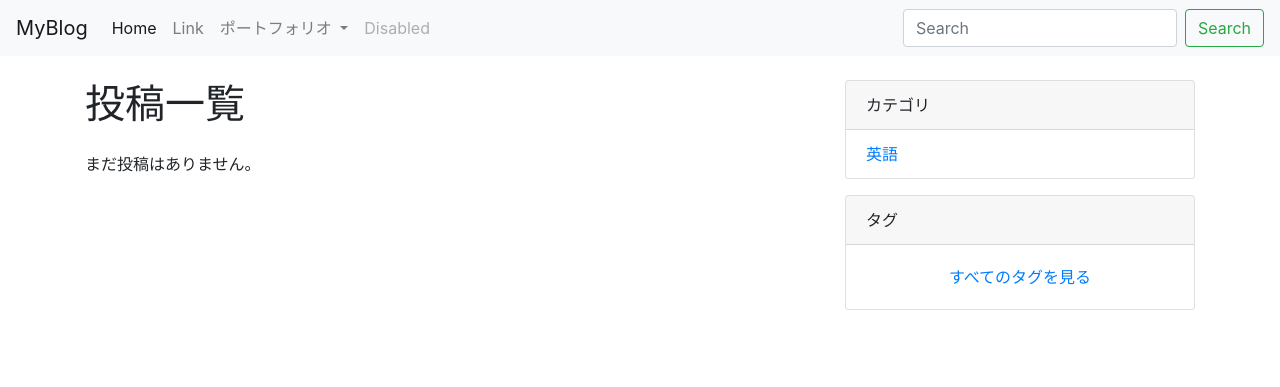
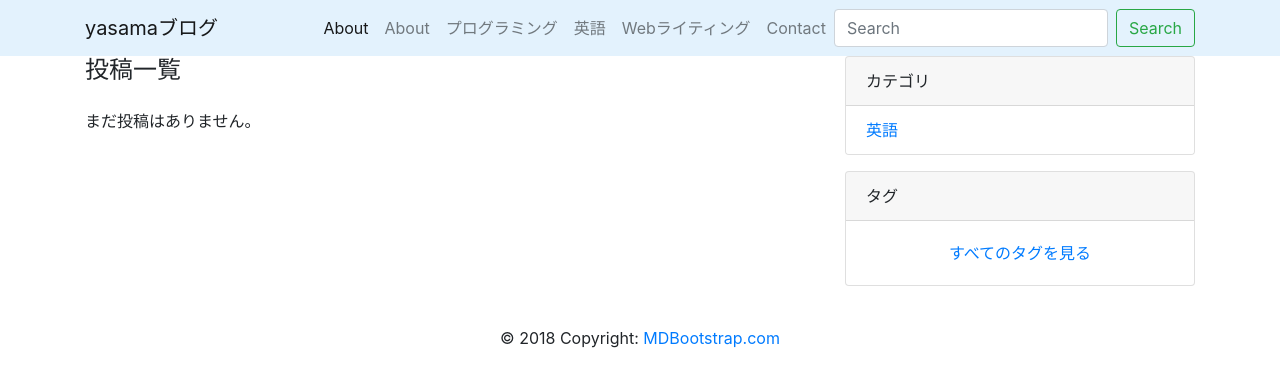
Before and after one commit to finish-cloud/Django_blog, a Django app: template blog/templates/blog/index.html in a window 1280 px wide. Shown: the top 387 px of the page. Run offline with Django 3.2, Linux system fonts and the light colour scheme; the template is opened without the code that fills it: values that come from a table or form of the project are taken from there, others are empty; data comes from the database, SQL or seed files in the repository; both versions use the stored data as it was after the commit; parts of the project's set-up code (start-up, migrations or seed data) failed here and were passed over; some libraries are stand-ins or nearby versions.

Commit message:
change style

```diff
--- a/blog/templates/blog/index.html
+++ b/blog/templates/blog/index.html
@@ -1,13 +1,33 @@
 {% extends "base.html" %}
+
 
 {% block title %}投稿一覧 | {{ block.super }}{% endblock %}
 {% block description %}マイブログです。毎日更新します。{% endblock %}
 
 {% block content %}
+<head>
+  <meta charset="UTF-8">
+  <title>ページタイトル</title>
+
+  <!-- You can use Open Graph tags to customize link previews.
+       Learn more: https://developers.facebook.com/docs/sharing/webmasters -->
+  <meta property="og:url"         content="http://example.com/sample.html" />
+  <meta property="og:type"        content="website" />
+  <meta property="og:site_name"   content="サイト名" />
+  <meta property="og:title"       content="ページタイトル" />
+  <meta property="og:description" content="説明文" />
+  <meta property="og:image"       content="http://example.com/site-image.png" />
+  <meta property="fb:app_id"      content="111122223333444" />
+</head>
+  <!-- /.container -->
+
+  <!-- Bootstrap core JavaScript -->
+  <script src="vendor/jquery/jquery.min.js"></script>
+  <script src="vendor/bootstrap/js/bootstrap.bundle.min.js"></script>
 <div class="container">
   <div class="row">
     <main class="col-md-8">
-      <h1 class="mb-4">投稿一覧</h1>
+      <h4 class="mb-4">投稿一覧</h4>
       {% include "blog/snippets/main_post_list.html" %}
       {% include "blog/snippets/pagination.html" %}
       {# {% include "blog/snippets/pagination_b.html" %} #}
@@ -17,4 +37,27 @@
     </aside>
   </div>
 </div>
+
+
+  <!-- /.container -->
+
+
+
+  <!-- Bootstrap core JavaScript -->
+  <script src="vendor/jquery/jquery.min.js"></script>
+  <script src="vendor/bootstrap/js/bootstrap.bundle.min.js"></script>
+
+
+
+  <footer class="page-footer font-small pt-4">
+      <div class="footer-copyright text-center py-3">© 2018 Copyright:
+        <a href="https://mdbootstrap.com/bootstrap-tutorial/"> MDBootstrap.com</a>
+        </div>
+        <!-- Copyright -->
+
+      </footer>
+      <!-- Footer -->
+
 {% endblock %}
+
+{% load static %}
--- a/templates/base.html
+++ b/templates/base.html
@@ -7,7 +7,8 @@
   <meta name="viewport" content="width=device-width, initial-scale=1, shrink-to-fit=no">
   <title>{% block title %}MyBlog{% endblock %}</title>
   <meta name="description" content="{% block description %}{% endblock %}">
-
+  <link rel="stylesheet" href="{% static 'css/blog.css' %}">
+  <script type="text/javascript" src="{% static 'js/blog.js' %}"></script>
   <link rel="icon" href="{% static 'img/favicon.ico' %}">
   <!-- Bootstrap CSS -->
   <link rel="stylesheet" href="https://stackpath.bootstrapcdn.com/bootstrap/4.1.3/css/bootstrap.min.css" integrity="sha384-MCw98/SFnGE8fJT3GXwEOngsV7Zt27NXFoaoApmYm81iuXoPkFOJwJ8ERdknLPMO" crossorigin="anonymous">
--- a/templates/base/navbar.html
+++ b/templates/base/navbar.html
@@ -1,32 +1,30 @@
-<!-- templates/base/navbar.html -->
-
-<nav class="navbar navbar-expand-lg navbar-light bg-light mb-4">
-  <a class="navbar-brand" href="/">MyBlog</a>
-  <button class="navbar-toggler" type="button" data-toggle="collapse" data-target="#navbarSupportedContent" aria-controls="navbarSupportedContent" aria-expanded="false" aria-label="Toggle navigation">
+ <nav class="navbar navbar-expand-lg navbar-light" style="background-color: #e3f2fd;">
+    <div class="container">
+      <a class="navbar-brand" href="#">yasamaブログ</a>
+      <button class="navbar-toggler" type="button" data-toggle="collapse" data-target="#navbarResponsive" aria-controls="navbarResponsive" aria-expanded="false" aria-label="Toggle navigation">
         <span class="navbar-toggler-icon"></span>
       </button>
-
-  <div class="collapse navbar-collapse" id="navbarSupportedContent">
-    <ul class="navbar-nav mr-auto">
+      <div class="collapse navbar-collapse" id="navbarResponsive">
+        <ul class="navbar-nav ml-auto">
           <li class="nav-item active">
-        <a class="nav-link" href="#">Home <span class="sr-only">(current)</span></a>
+            <a class="nav-link" href="#">About
+              <span class="sr-only">(current)</span>
+            </a>
           </li>
           <li class="nav-item">
-        <a class="nav-link" href="#">Link</a>
-      </li>
-      <li class="nav-item dropdown">
-        <a class="nav-link dropdown-toggle" href="#" id="navbarDropdown" role="button" data-toggle="dropdown" aria-haspopup="true" aria-expanded="false">
-          ポートフォリオ
-        </a>
-        <div class="dropdown-menu" aria-labelledby="navbarDropdown">
-          <a class="dropdown-item" href="#">Python</a>
-          <a class="dropdown-item" href="#">株価</a>
-          <div class="dropdown-divider"></div>
-          <a class="dropdown-item" href="#">TOEIC</a>
-        </div>
+            <a class="nav-link" href="#">About</a>
           </li>
           <li class="nav-item">
-        <a class="nav-link disabled" href="#">Disabled</a>
+            <a class="nav-link" href="#">プログラミング</a>
+          </li>
+          <li class="nav-item">
+            <a class="nav-link" href="#">英語</a>
+          </li>
+          <li class="nav-item">
+            <a class="nav-link" href="#">Webライティング</a>
+          </li>
+          <li class="nav-item">
+            <a class="nav-link" href="#">Contact</a>
           </li>
         </ul>
         <form class="form-inline my-2 my-lg-0">
@@ -34,4 +32,5 @@
           <button class="btn btn-outline-success my-2 my-sm-0" type="submit">Search</button>
         </form>
       </div>
+    </div>
   </nav>
```
Also changed, not shown: static/css/blog.css (added, +87 -0 lines), static/js/scripts.js (added, +68 -0 lines), db.sqlite3, 1 other file. Lines whose indentation alone changed are shown as unchanged.
